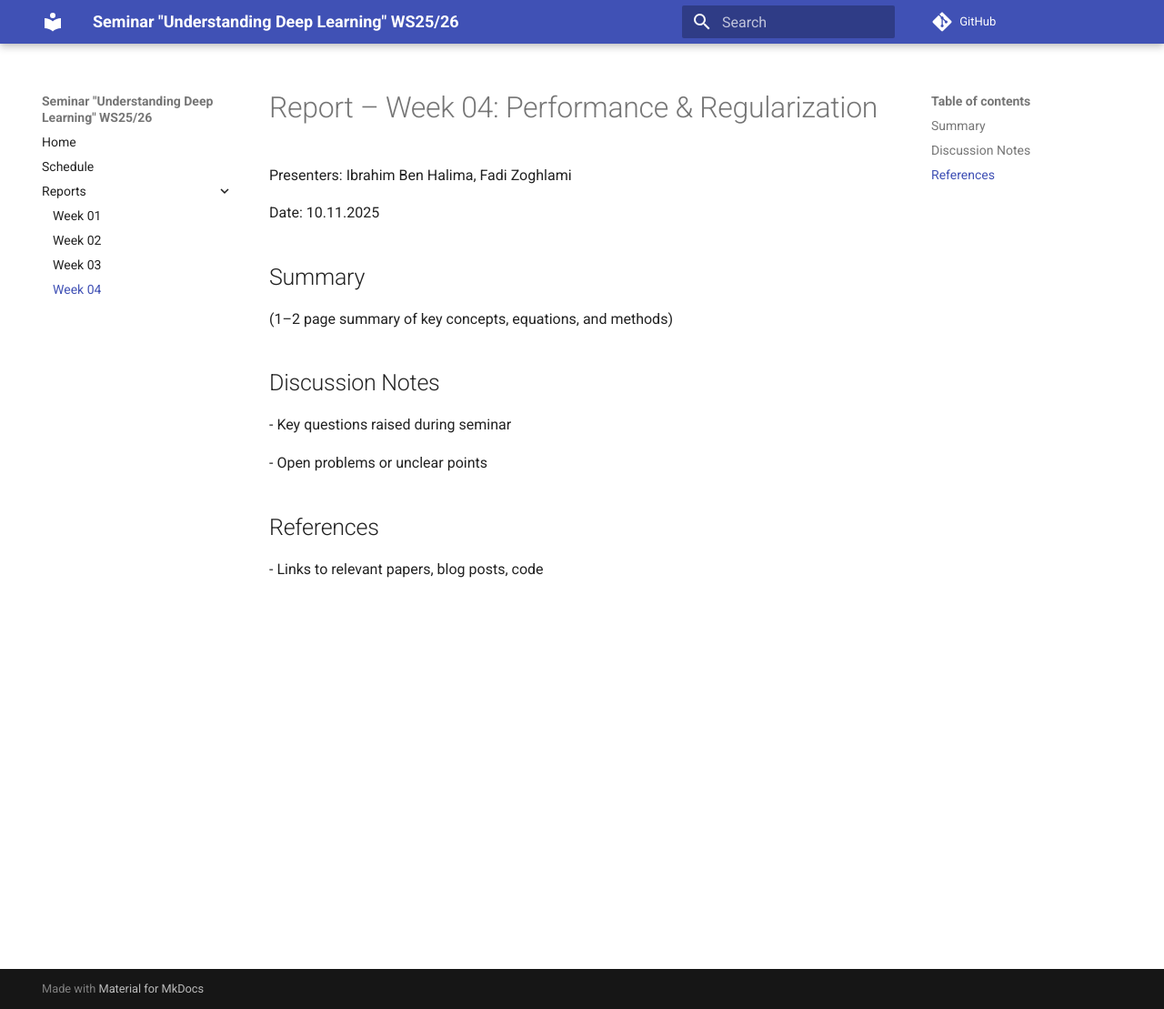
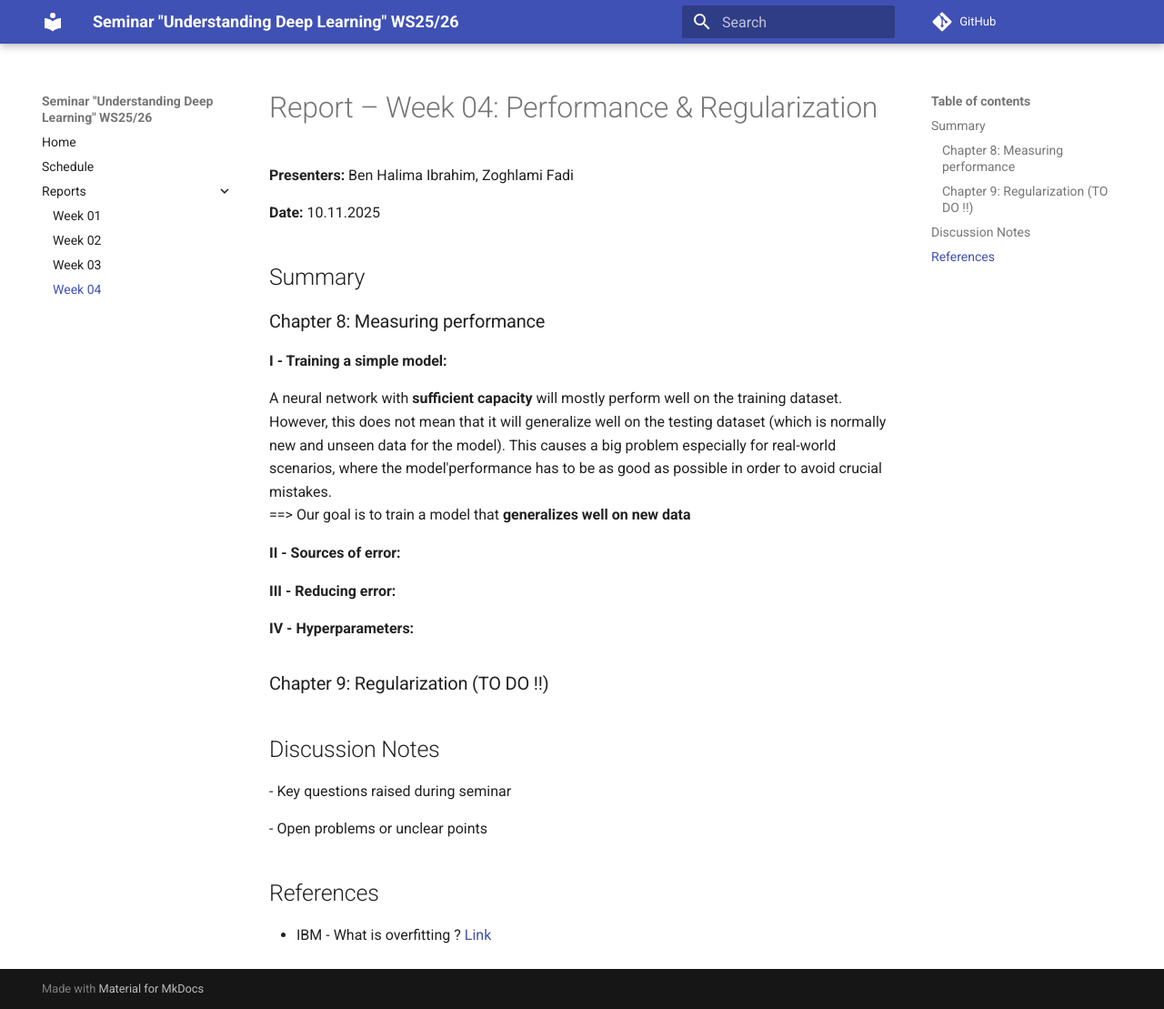
Before and after one commit to link-er/seminar_UDL_wise2526, an MkDocs documentation site: the page built from docs/reports/week04_ch8_9.md, in a window 1280 px wide and 1109 px high. Shown: the whole window at 91% size. Built offline with MkDocs 1.6.1 and Material for MkDocs 9.7.7, drawn with Linux system fonts in a browser that asks for light colours; comment, search, counter and statistics services are not loaded.

Commit message:
Updated week-04 markdown

```diff
--- a/docs/reports/week04_ch8_9.md
+++ b/docs/reports/week04_ch8_9.md
@@ -2,16 +2,28 @@
 
 
 
-Presenters: Ibrahim Ben Halima, Fadi Zoghlami
+**Presenters:** Ben Halima Ibrahim, Zoghlami Fadi
 
-Date: 10.11.2025
+**Date:** 10.11.2025
 
 
 
 ## Summary
 
-(1–2 page summary of key concepts, equations, and methods)
+### Chapter 8: Measuring performance
 
+**I - Training a simple model:**
+
+A neural network with **sufficient capacity** will mostly perform well on the training dataset. However, this does not mean that it will generalize well on the testing dataset (which is normally new and unseen data for the model). This causes a big problem especially for real-world scenarios, where the model'performance has to be as good as possible in order to avoid crucial mistakes. <br>
+==> Our goal is to train a model that **generalizes well on new data**
+
+**II - Sources of error:**
+
+**III - Reducing error:**
+
+**IV - Hyperparameters:**
+
+### Chapter 9: Regularization (TO DO !!)
 
 ## Discussion Notes
 
@@ -23,4 +35,4 @@ Date: 10.11.2025
 
 ## References
 
-\- Links to relevant papers, blog posts, code
+- IBM - What is overfitting ? [Link](https://www.ibm.com/think/topics/overfitting)
```
